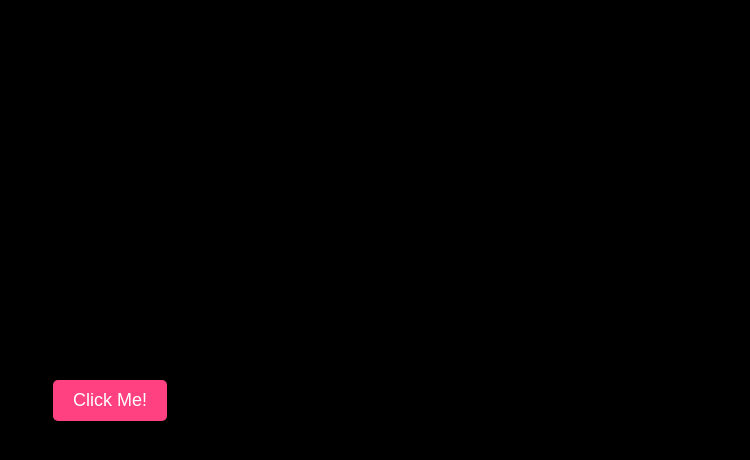
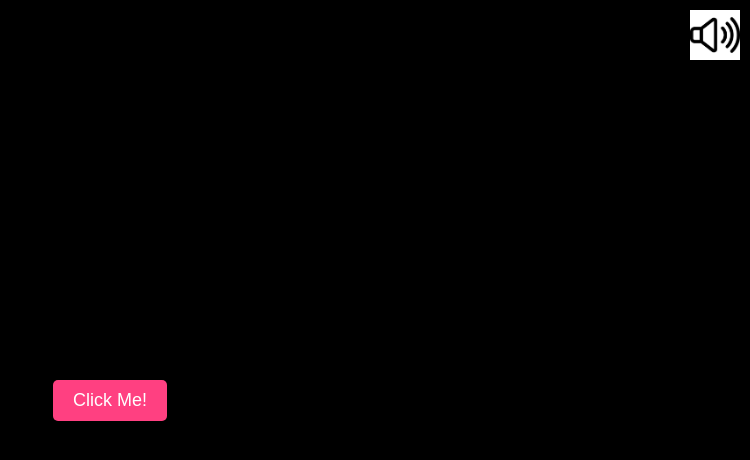
Before and after one commit to jmcaluyafuentes/birthday-surprise, a plain HTML site: page index.html in a window 1280 px wide. Shown: the whole page, without its empty margins (530-1280 px from the left). Drawn offline with Linux system fonts and the light colour scheme.

Commit message:
Added volume icon and changed background at last page

```diff
--- a/index.html
+++ b/index.html
@@ -11,6 +11,9 @@
     <audio id="backgroundMusic" autoplay loop>
         <source src="happy_birthday_song.mp3" type="audio/mpeg">
     </audio>
+    <div class="volume-notice">
+        <img src="volume_notice.png" alt="Increase Volume">
+    </div>
     <div class="container">
         <button id="surpriseButton">Click Me!</button>
         <div id="birthdayMessage" class="hidden">
--- a/script.js
+++ b/script.js
@@ -11,6 +11,7 @@ document.getElementById('surpriseButton').addEventListener('click', function() {
 document.getElementById('blowCandleButton').addEventListener('click', function() {
     document.getElementById('cake').classList.add('hidden'); // Hide the cake
     this.classList.add('hidden'); // Hide the blow candle button
+    document.getElementById('fireworks').style.backgroundImage = "url('birthday.gif')"; // Change the background image
     startSlideshow(); // Start the slideshow
 });
 
--- a/styles.css
+++ b/styles.css
@@ -76,3 +76,21 @@ button:hover {
 .show {
     display: block;
 }
+
+.volume-notice {
+    position: absolute;
+    top: 10px;
+    right: 10px;
+}
+
+.volume-notice img {
+    width: 50px;
+    height: auto;
+    cursor: pointer;
+}
+
+@media (max-width: 600px) {
+    .volume-notice img {
+        width: 30px;
+    }
+}
```
Also changed, not shown: birthday.gif (added), volume_notice.png (added).
